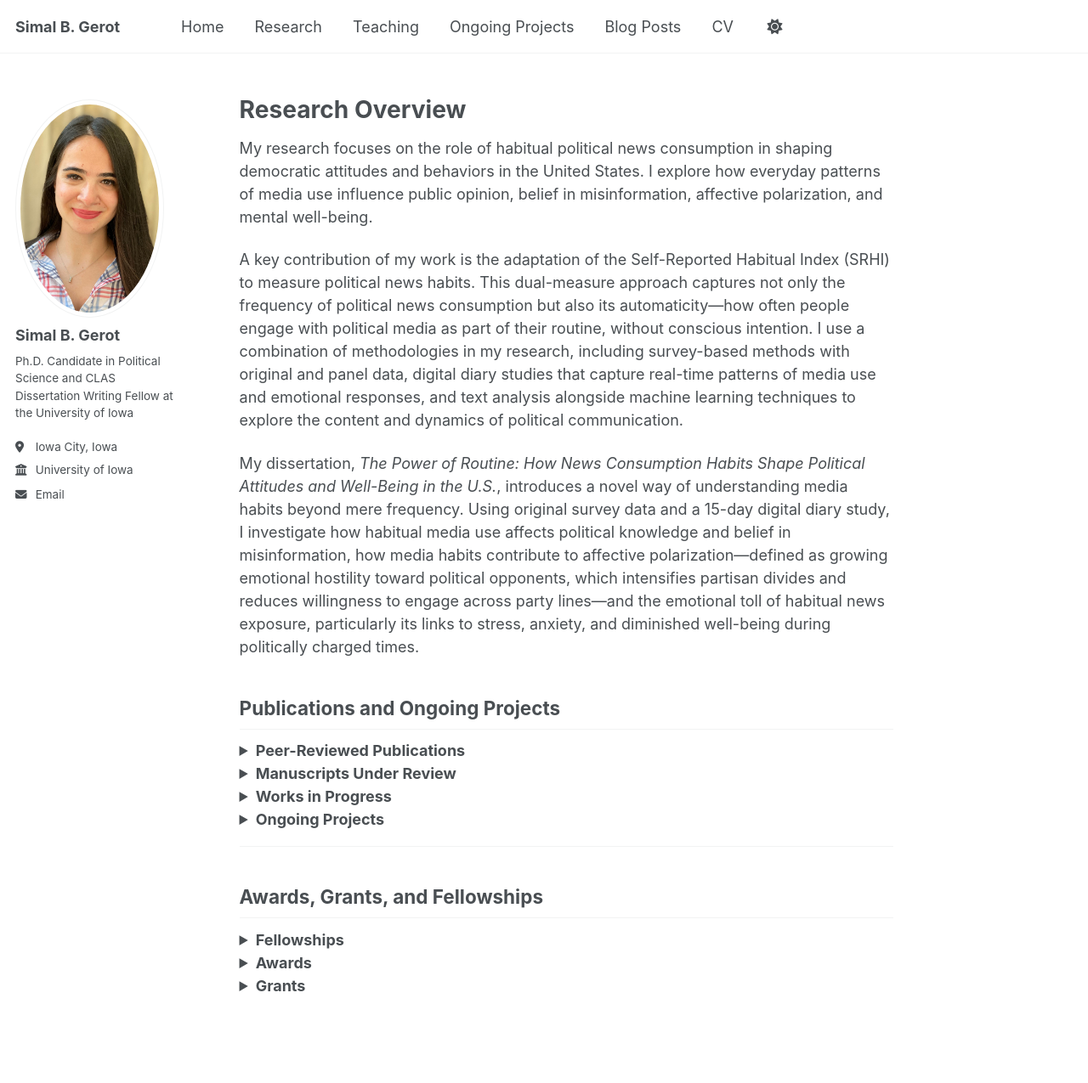
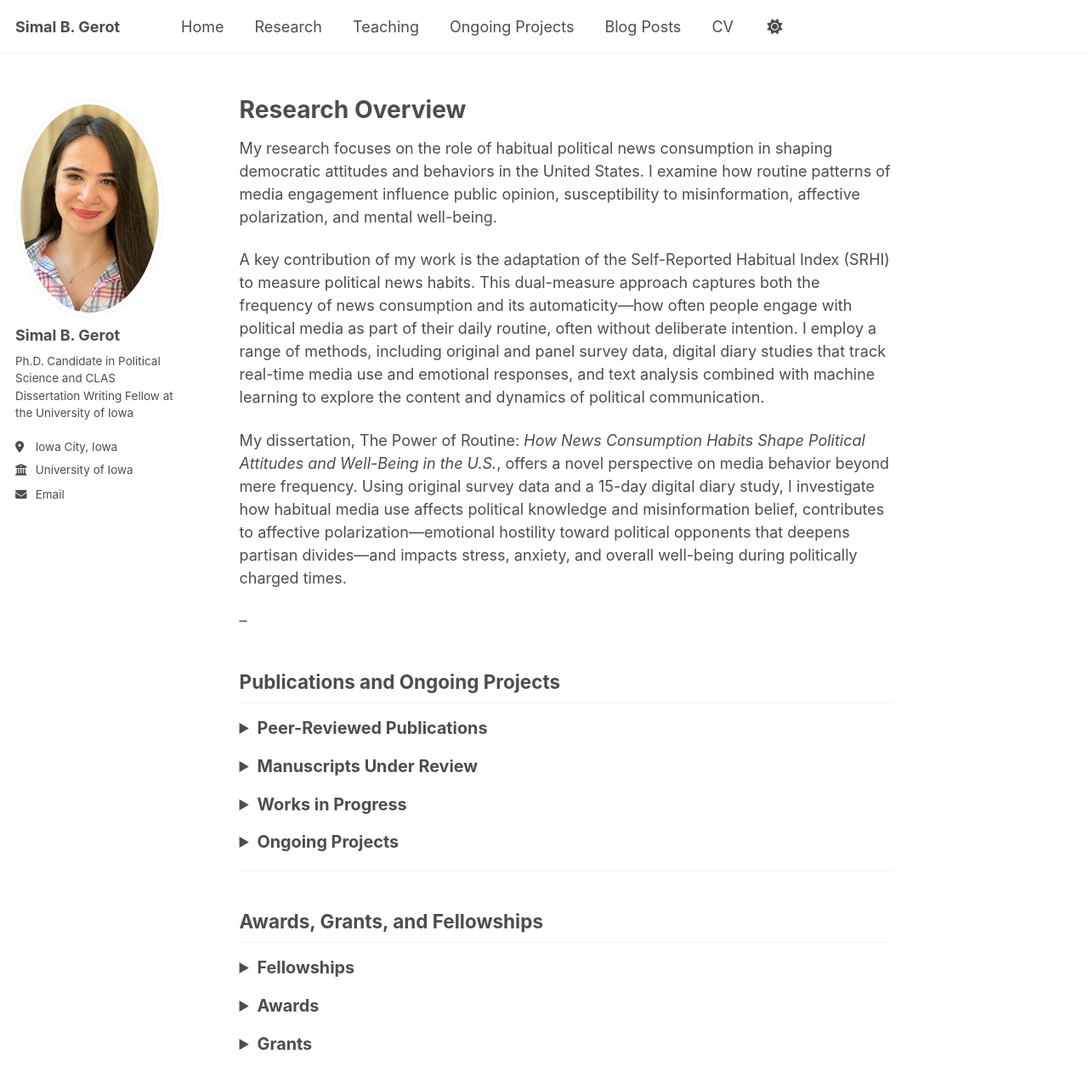
Before and after one commit to sbgerot/sbgerot.github.io, a Jekyll site: the page built from _pages/publications.md, in a window 1280 px wide and 1400 px high. Shown: the top 1275 px of the window at 85% size. Built offline with Jekyll 4.4.1, drawn with Linux system fonts in a browser that asks for light colours.

Commit message:
Update publications.md

```diff
--- a/_pages/publications.md
+++ b/_pages/publications.md
@@ -7,41 +7,67 @@ author_profile: true
 
 # Research Overview
 
-My research focuses on the role of habitual political news consumption in shaping democratic attitudes and behaviors in the United States. I explore how everyday patterns of media use influence public opinion, belief in misinformation, affective polarization, and mental well-being.
+My research focuses on the role of habitual political news consumption in shaping democratic attitudes and behaviors in the United States. I examine how routine patterns of media engagement influence public opinion, susceptibility to misinformation, affective polarization, and mental well-being.
 
-A key contribution of my work is the adaptation of the Self-Reported Habitual Index (SRHI) to measure political news habits. This dual-measure approach captures not only the frequency of political news consumption but also its automaticity—how often people engage with political media as part of their routine, without conscious intention. I use a combination of methodologies in my research, including survey-based methods with original and panel data, digital diary studies that capture real-time patterns of media use and emotional responses, and text analysis alongside machine learning techniques to explore the content and dynamics of political communication.
+A key contribution of my work is the adaptation of the Self-Reported Habitual Index (SRHI) to measure political news habits. This dual-measure approach captures both the frequency of news consumption and its automaticity—how often people engage with political media as part of their daily routine, often without deliberate intention. I employ a range of methods, including original and panel survey data, digital diary studies that track real-time media use and emotional responses, and text analysis combined with machine learning to explore the content and dynamics of political communication.
 
-My dissertation, _The Power of Routine: How News Consumption Habits Shape Political Attitudes and Well-Being in the U.S._, introduces a novel way of understanding media habits beyond mere frequency. Using original survey data and a 15-day digital diary study, I investigate how habitual media use affects political knowledge and belief in misinformation, how media habits contribute to affective polarization—defined as growing emotional hostility toward political opponents, which intensifies partisan divides and reduces willingness to engage across party lines—and the emotional toll of habitual news exposure, particularly its links to stress, anxiety, and diminished well-being during politically charged times.
+My dissertation, The Power of Routine: _How News Consumption Habits Shape Political Attitudes and Well-Being in the U.S._, offers a novel perspective on media behavior beyond mere frequency. Using original survey data and a 15-day digital diary study, I investigate how habitual media use affects political knowledge and misinformation belief, contributes to affective polarization—emotional hostility toward political opponents that deepens partisan divides—and impacts stress, anxiety, and overall well-being during politically charged times.
+
+--
+
+<style>
+  details ul {
+    margin-top: 10px;
+    padding-left: 20px;
+  }
+  details li {
+    margin-bottom: 8px;
+    line-height: 1.6;
+  }
+  details summary {
+    font-size: 1.1em;
+    cursor: pointer;
+    margin-top: 15px;
+  }
+</style>
 
 ## Publications and Ongoing Projects
 
 <details>
   <summary><strong>Peer-Reviewed Publications</strong></summary>
-  <p><strong>Binici, Simal</strong>, Choi, J., Mitchell, S.M., and Pizzi, E. (2025). “A Text Analysis of News Media Framing of Government Response to the 2023 Türkiye–Syria Earthquake.” <em>Journal of Contingencies and Crisis Management.</em> <a href="https://doi.org/10.1111/1468-5973.70023">https://doi.org/10.1111/1468-5973.70023</a></p>
+  <ul>
+    <li><strong>Binici, Simal</strong>, Choi, J., Mitchell, S.M., and Pizzi, E. (2025). “A Text Analysis of News Media Framing of Government Response to the 2023 Türkiye–Syria Earthquake.” <em>Journal of Contingencies and Crisis Management.</em> <a href="https://doi.org/10.1111/1468-5973.70023">https://doi.org/10.1111/1468-5973.70023</a></li>
+  </ul>
 </details>
 
 <details>
   <summary><strong>Manuscripts Under Review</strong></summary>
-  <p><strong>Gerot, Simal.</strong> “How We Watch and What We Align With: A Dual Measure of Political News Habits.”</p>
-  <p><strong>Gerot, Simal</strong>, Caroline Tolbert, and Melissa Tully. “Filtering the Influence of Social Media: Increased (Decreased) Political Knowledge for Social Groups in the U.S.”</p>
-  <p><strong>Gerot, Simal</strong> and Caroline Tolbert. “Evaluating the Online Processing Model Using the Washington Post’s Fact-Checking Database of Trump’s Misleading Claims.”</p>
+  <ul>
+    <li><strong>Gerot, Simal.</strong> “How We Watch and What We Align With: A Dual Measure of Political News Habits.”</li>
+    <li><strong>Gerot, Simal</strong>, Caroline Tolbert, and Melissa Tully. “Filtering the Influence of Social Media: Increased (Decreased) Political Knowledge for Social Groups in the U.S.”</li>
+    <li><strong>Gerot, Simal</strong> and Caroline Tolbert. “Evaluating the Online Processing Model Using the Washington Post’s Fact-Checking Database of Trump’s Misleading Claims.”</li>
+  </ul>
 </details>
 
 <details>
   <summary><strong>Works in Progress</strong></summary>
-  <p><strong>Gerot, Simal.</strong> “News, on Repeat: Examining the Relationship Between Habitual Media Use and Affective Polarization.”</p>
-  <p><strong>Gerot, Simal.</strong> “The Informed and the Misinformed: Habitual Media Use and Its Role in Political Knowledge and Belief in Misinformation.”</p>
-  <p><strong>Gerot, Simal.</strong> “Keeping Up with News: The Impact of News Valence and Media Habits on Mental Health.”</p>
-  <p><strong>Gerot, Simal</strong> and Julianna Pacheco. “Battling the Pandemic: Governors as Heads of State and COVID-19 Rhetoric – A Text Analysis Approach.”</p>
-  <p><strong>Gerot, Simal.</strong> “American Society Revisited: A Bayesian Belief Network Approach to Egalitarianism, Moral Traditionalism, and Ideology in a Hyperpolarized Era.”</p>
-  <p><strong>Gerot, Simal.</strong> “A New Menu of Choice? Social Media as a Regime-Serving Apparatus in Competitive Authoritarian Regimes.”</p>
+  <ul>
+    <li><strong>Gerot, Simal.</strong> “News, on Repeat: Examining the Relationship Between Habitual Media Use and Affective Polarization.”</li>
+    <li><strong>Gerot, Simal.</strong> “The Informed and the Misinformed: Habitual Media Use and Its Role in Political Knowledge and Belief in Misinformation.”</li>
+    <li><strong>Gerot, Simal.</strong> “Keeping Up with News: The Impact of News Valence and Media Habits on Mental Health.”</li>
+    <li><strong>Gerot, Simal</strong> and Julianna Pacheco. “Battling the Pandemic: Governors as Heads of State and COVID-19 Rhetoric – A Text Analysis Approach.”</li>
+    <li><strong>Gerot, Simal.</strong> “American Society Revisited: A Bayesian Belief Network Approach to Egalitarianism, Moral Traditionalism, and Ideology in a Hyperpolarized Era.”</li>
+    <li><strong>Gerot, Simal.</strong> “A New Menu of Choice? Social Media as a Regime-Serving Apparatus in Competitive Authoritarian Regimes.”</li>
+  </ul>
 </details>
 
 <details>
   <summary><strong>Ongoing Projects</strong></summary>
-  <p>News Habits and Emotional Well-Being: Investigating Political News Consumption and Mental Health.</p>
-  <p>15-day digital diary study examining habitual political news consumption and emotional well-being. Supported by a Departmental Research Grant; IRB approval pending.</p>
-  <p>For more details, please see my <a href="https://sbgerot.github.io/portfolio/">ongoing projects here</a>.</p>
+  <ul>
+    <li>News Habits and Emotional Well-Being: Investigating Political News Consumption and Mental Health.</li>
+    <li>15-day digital diary study examining habitual political news consumption and emotional well-being. Supported by a Departmental Research Grant; IRB approval pending.</li>
+    <li>For more details, please see my <a href="https://sbgerot.github.io/portfolio/">ongoing projects here</a>.</li>
+  </ul>
 </details>
 
 ---
@@ -50,20 +76,26 @@ My dissertation, _The Power of Routine: How News Consumption Habits Shape Politi
 
 <details>
   <summary><strong>Fellowships</strong></summary>
-  <p>CLAS Dissertation Writing Fellowship, University of Iowa, 2025</p>
-  <p>Post-Comprehensive Research Fellowship, Graduate College, University of Iowa, 2024</p>
-  <p>Summer Research Fellowship, University of Iowa, 2023</p>
+  <ul>
+    <li>CLAS Dissertation Writing Fellowship, University of Iowa, 2025</li>
+    <li>Post-Comprehensive Research Fellowship, Graduate College, University of Iowa, 2024</li>
+    <li>Summer Research Fellowship, University of Iowa, 2023</li>
+  </ul>
 </details>
 
 <details>
   <summary><strong>Awards</strong></summary>
-  <p>Outstanding Teaching Assistant Award, University of Iowa, 2025</p>
-  <p>Lowenberg and Mans Scholarship, University of Iowa, 2024</p>
-  <p>Undergraduate Thesis Award, Second Place, Bilkent University, 2018</p>
+  <ul>
+    <li>Outstanding Teaching Assistant Award, University of Iowa, 2025</li>
+    <li>Lowenberg and Mans Scholarship, University of Iowa, 2024</li>
+    <li>Undergraduate Thesis Award, Second Place, Bilkent University, 2018</li>
+  </ul>
 </details>
 
 <details>
   <summary><strong>Grants</strong></summary>
-  <p>Departmental Research Grant, University of Iowa, 2025 ($1,000)</p>
-  <p>Departmental Conference Travel Grants, University of Iowa, 2020–2025</p>
+  <ul>
+    <li>Departmental Research Grant, University of Iowa, 2025 ($1,000)</li>
+    <li>Departmental Conference Travel Grants, University of Iowa, 2020–2025</li>
+  </ul>
 </details>
```
